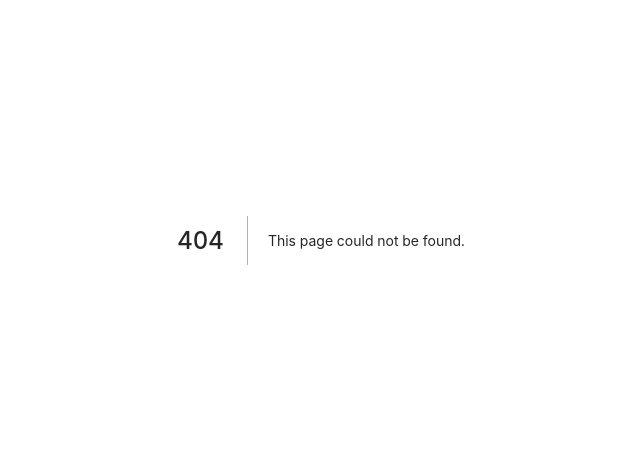
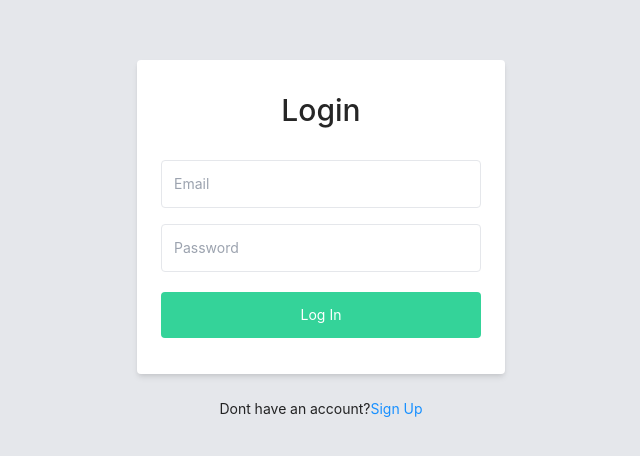
Before and after one commit to Cube-Maker/Bipony-Client, a Next.js app: page /seller-login in a window 1280 px wide. Before the commit this address had no page. Shown: the part 160-616 px from the top of the page, without its empty margins (319-959 px from the left). Built offline with nearby package versions, Linux system fonts and the light colour scheme.

Commit message:
update seller login functionality

```diff
--- /dev/null
+++ b/pages/seller-login.js
@@ -0,0 +1,95 @@
+import Link from 'next/link';
+import { useRouter } from 'next/router';
+import React from 'react';
+import { useForm } from 'react-hook-form';
+
+const sellerLogin = () => {
+    const { register, handleSubmit, errors, reset } = useForm();
+    const router = useRouter();
+    function onSubmitForm(values) {
+        reset();
+        console.log(values)
+        fetch("https://morning-castle-44437.herokuapp.com/api/vendorSignIn", {
+            method: "POST",
+            headers: {
+                "content-type": "application/json",
+            },
+            body: JSON.stringify(values),
+
+        })
+            .then((res) => res.json())
+            .then((data) => {
+                  router.push("/shop");
+                console.log(data);
+            })
+            .catch((err) => console.log(err));
+    }
+    return (
+        <section className="bg-gray-200">
+            <div className="bg-grey-lighter min-h-screen flex flex-col">
+                <div className="container max-w-sm mx-auto flex-1 flex flex-col items-center justify-center px-2">
+                    <div className="bg-white px-6 py-8 rounded shadow-md text-black w-full">
+                        <h1 className="mb-8 text-3xl text-center">Login</h1>
+                        <form onSubmit={handleSubmit(onSubmitForm)}>
+                            <input
+                                type="email"
+                                className="block border border-grey-light w-full p-3 rounded mb-4"
+                                name="email"
+                                placeholder="Email"
+                                {...register('email', {
+                                    required: {
+                                        value: true,
+                                        message: 'You must enter your email address',
+                                    },
+                                    minLength: {
+                                        value: 8,
+                                        message: 'This is not long enough to be an email',
+                                    },
+                                    maxLength: {
+                                        value: 120,
+                                        message: 'This is too long',
+                                    },
+                                    pattern: {
+                                        value: /^[A-Z0-9._%+-]+@[A-Z0-9.-]+\.[A-Z]{2,}$/i,
+                                        message: 'This needs to be a valid email address',
+                                    },
+                                })} />
+
+                            <input
+                                type="password"
+                                className="block border border-grey-light w-full p-3 rounded mb-4"
+                                name="password"
+                                placeholder="Password"
+                                {...register('password', {
+                                    required: {
+                                        value: true,
+                                        message: 'You must enter your email address',
+                                    },
+                                    minLength: {
+                                        value: 6,
+                                        message: 'This is not long enough to a Strong Password',
+                                    },
+                                    maxLength: {
+                                        value: 32,
+                                        message: 'This is too long',
+                                    },
+                                })} />
+                            <button
+                                type="submit"
+                                className="w-full text-center py-3 rounded bg-green-400 text-white hover:bg-green-dark focus:outline-none my-1"
+                            >Log In</button>
+                        </form>
+                    </div>
+                    <div className="text-grey-dark mt-6">
+                        Dont  have an account?
+                        <Link className="ms-2" href="/signUp">
+                            <a>Sign Up</a>
+                        </Link>
+                    </div>
+                </div>
+            </div>
+        </section>
+    );
+};
+
+export default sellerLogin;
--- a/src/view/SellerInfoPage/component/SellerInfo/SellerInfo.js
+++ b/src/view/SellerInfoPage/component/SellerInfo/SellerInfo.js
@@ -37,7 +37,7 @@ export default function SellerInfo() {
             .then(data => {
                 if (data) {
                     alert('service added succes')
-                    router.push('/shop')
+                    router.push('/seller-login')
                     console.log(data)
                 }
             })
@@ -133,7 +133,7 @@ export default function SellerInfo() {
                     </form>
                     <div className="text-grey-dark mt-6">
                         Already have an account?
-                        <Link className="ms-2" href="/login">
+                        <Link className="ms-2" href="/seller-login">
                             <a>Login</a>
                         </Link>
                     </div>
--- a/src/view/ShopPage/component/AddProduct/AddProduct.js
+++ b/src/view/ShopPage/component/AddProduct/AddProduct.js
@@ -3,6 +3,7 @@ import styles from './AddProduct.module.css'
 
 import { useForm } from "react-hook-form";
 import { useRouter } from 'next/router';
+import axios from 'axios';
 
 export default function AddProduct() {
     const router = useRouter()
@@ -10,7 +11,31 @@ export default function AddProduct() {
     const { register, handleSubmit, watch, formState: { errors } } = useForm();
 
     const onSubmit = data => {
-        console.log(data)
+        const formData = {
+            productTitles: data.productTitles,
+            productDescription: data.productDescription,
+            productCategory: data.productCategory,
+            productPrice: data.productPrice,
+            productImage: image
+        }
+        console.log(formData)
+
+        fetch('http://localhost:4000/api/vendorProductPost', {
+            method: 'POST',
+            headers: {
+                'content-type': 'application/json'
+            },
+            body: JSON.stringify(formData)
+        })
+            .then(res => res.json())
+            .then(data => {
+                if (data) {
+                    alert('service added succes')
+                    router.push('/shop')
+                    console.log(data)
+                }
+            })
+            .catch(err => console.log(err))
     }
 
     const handleFile = (e) => {
@@ -34,19 +59,19 @@ export default function AddProduct() {
                 <form  onSubmit={handleSubmit(onSubmit)} className={styles.addProductForm}>
                     <div>
                         <label className={styles.label} for="title">Your product title</label>
-                        <input {...register("title")} className={styles.input} type="text" placeholder="product title" id="title" />
+                        <input {...register("productTitles")} className={styles.input} type="text" placeholder="product title" id="title" />
                     </div>
                     <div>
                         <label className={styles.label} for="desc">Your product description</label>
-                        <input {...register("description")} className={styles.input} type="text" placeholder="product Description" id="desc" />
+                        <input {...register("productDescription")} className={styles.input} type="text" placeholder="product Description" id="desc" />
                     </div>
                     <div>
                         <label className={styles.label} for="category">Your product category</label>
-                        <input {...register("category")} className={styles.input} type="text" placeholder="product category" id="category" />
+                        <input {...register("productCategory")} className={styles.input} type="text" placeholder="product category" id="category" />
                     </div>
                     <div>
                         <label className={styles.label} for="price">Your product Price</label>
-                        <input {...register("price")} className={styles.input} type="number" placeholder="product Price" id="price" />
+                        <input {...register("productPrice")} className={styles.input} type="number" placeholder="product Price" id="price" />
                     </div>
                     <div>
                         <label className={styles.label} for="image">product image</label>
```
